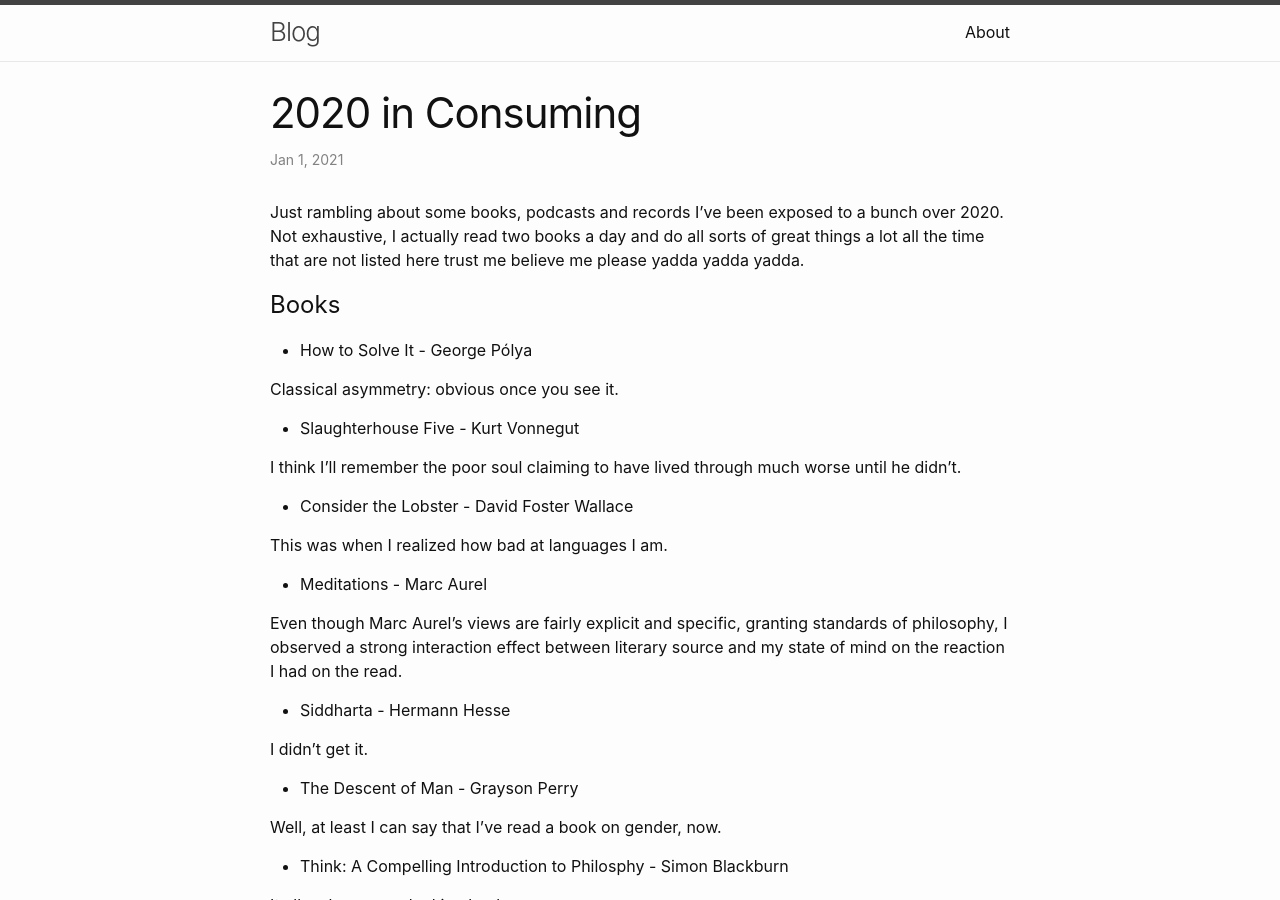
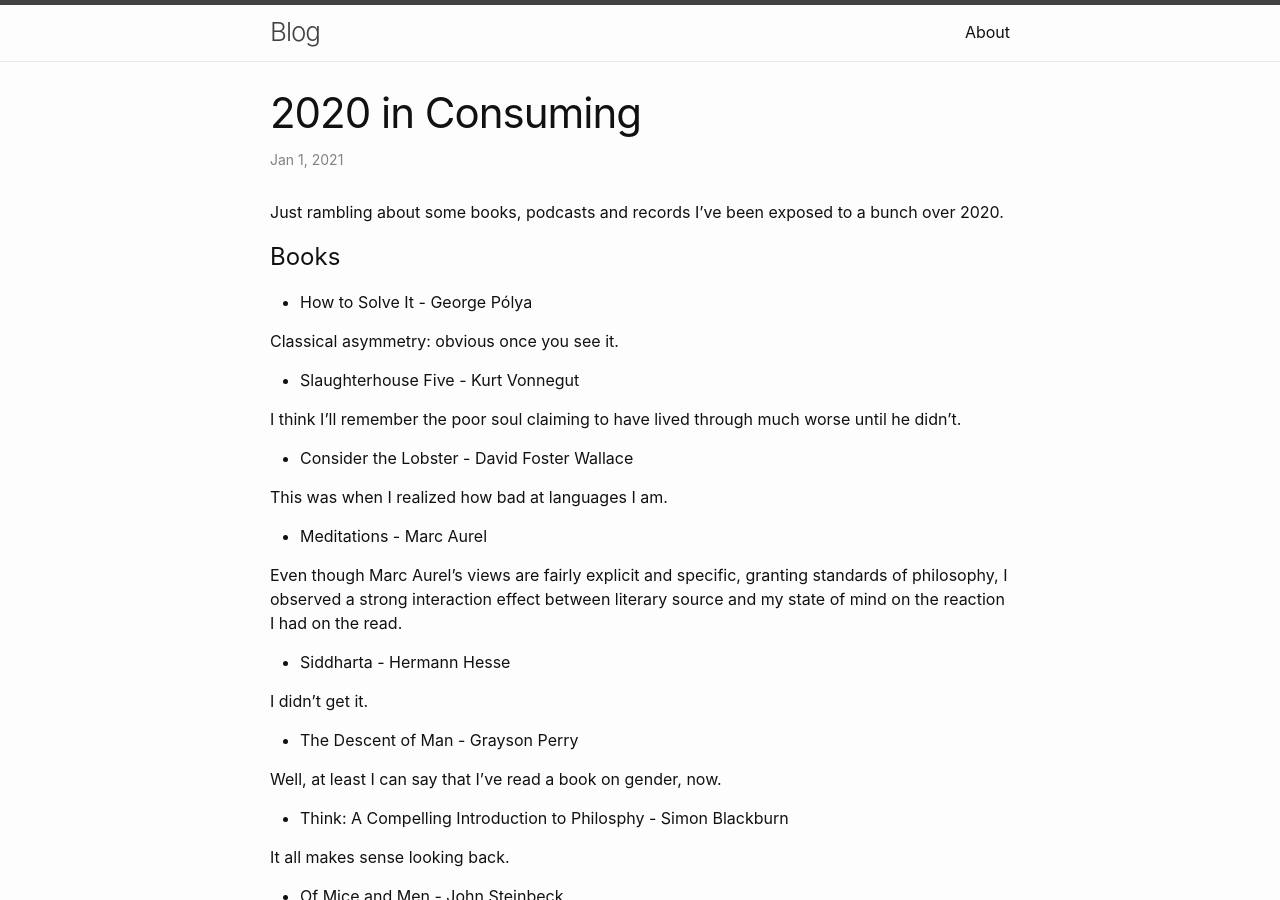
Before and after one commit to kklein/kklein.github.io, a Jekyll site: the page built from _posts/2021-01-02-2020_consuming.markdown, in a window 1280 px wide and 900 px high. Built offline with Jekyll 4.4.1, drawn with Linux system fonts in a browser that asks for light colours.

Commit message:
Update 2021-01-02-2020_consuming.markdown

```diff
--- a/_posts/2021-01-02-2020_consuming.markdown
+++ b/_posts/2021-01-02-2020_consuming.markdown
@@ -5,7 +5,7 @@
 categories: jekyll update
 comments: false
 ---
-Just rambling about some books, podcasts and records I've been exposed to a bunch over 2020. Not exhaustive, I actually read two books a day and do all sorts of great things a lot all the time that are not listed here trust me believe me please yadda yadda yadda.
+Just rambling about some books, podcasts and records I've been exposed to a bunch over 2020.
 
 # Books
 
```
